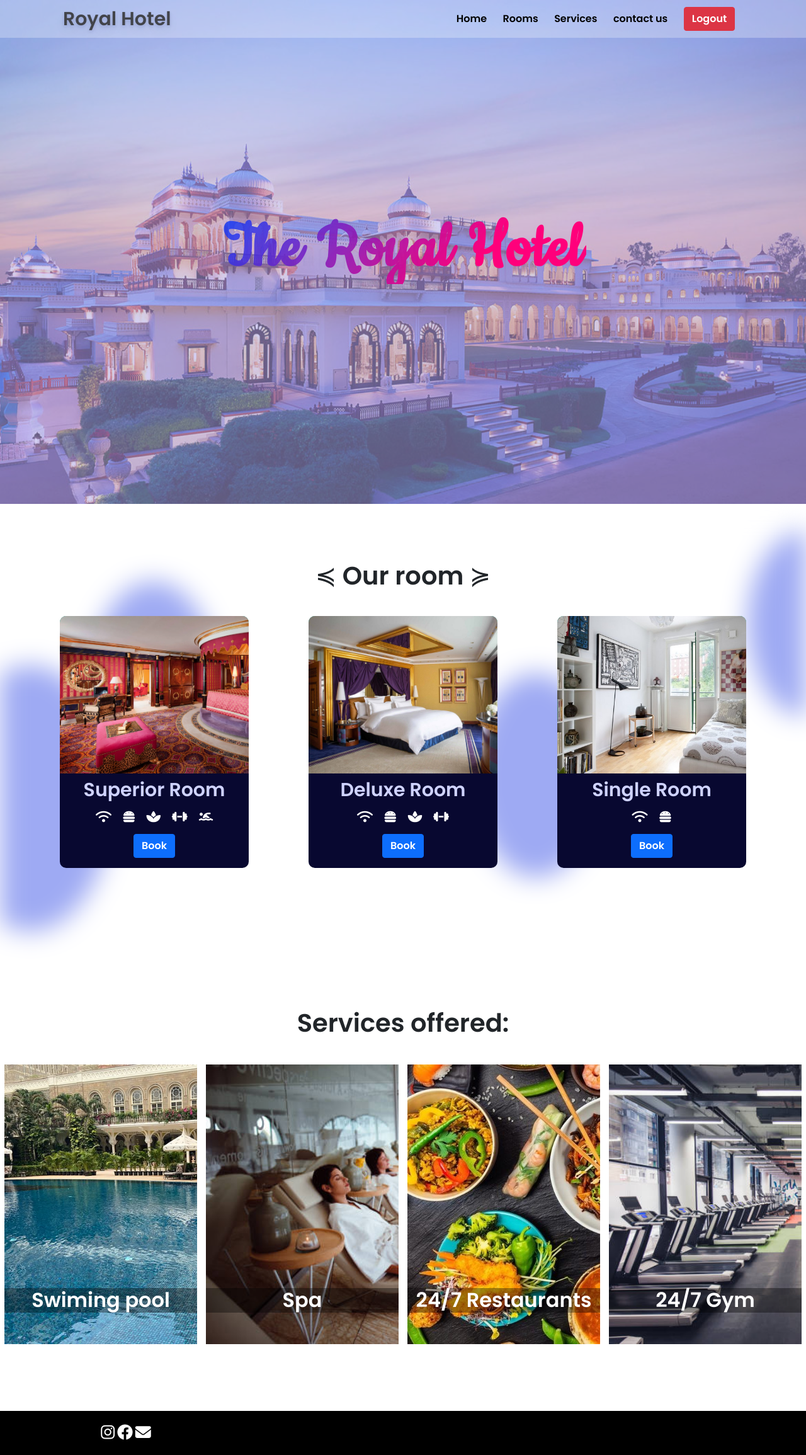
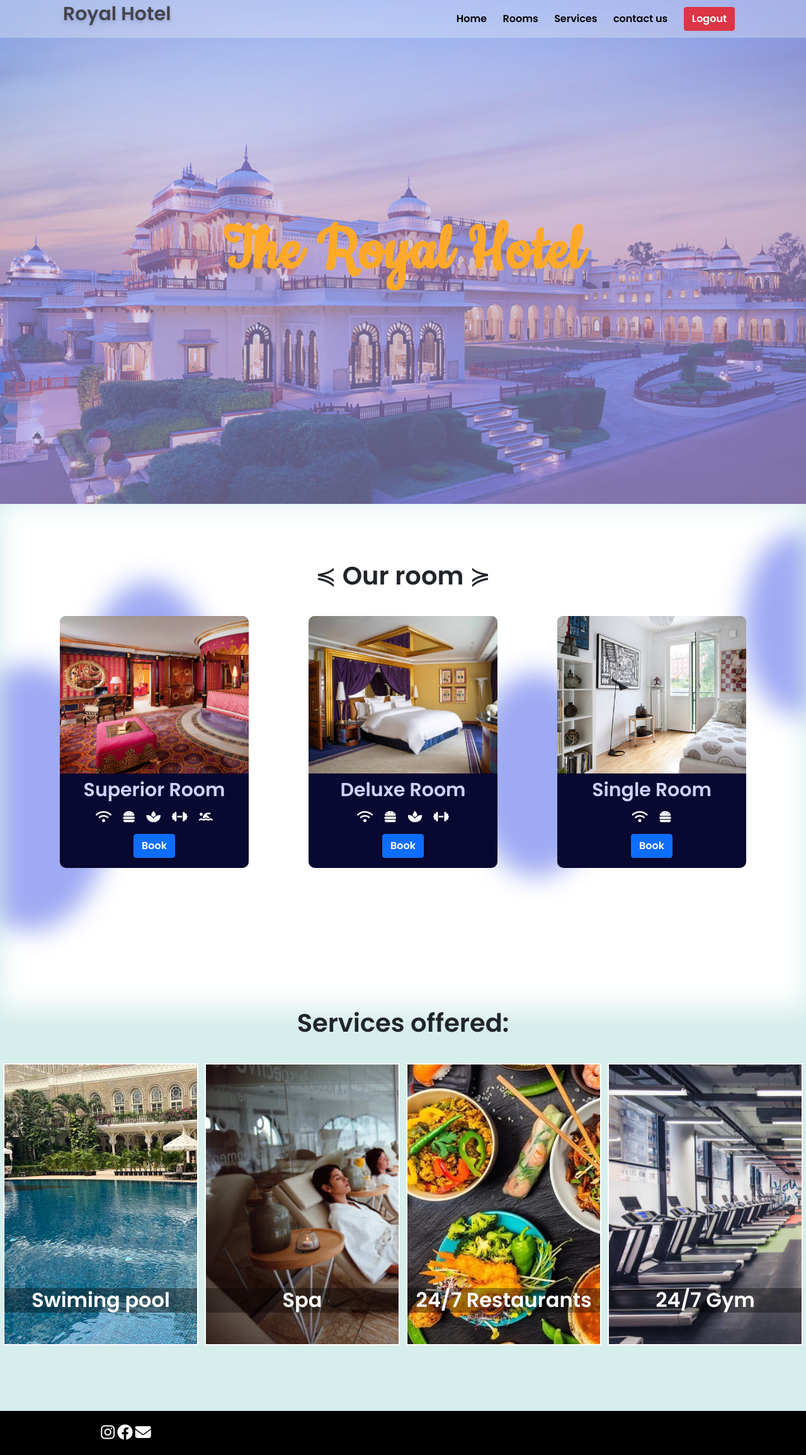
Before and after one commit to Vekshan-21/Hospital_management, a PHP site: page /hotelmanage_system/home.php in a window 1280 px wide. Shown: the whole page at 63% size. Run offline with PHP 8.4, Linux system fonts and the light colour scheme; a user stored in the database is signed in.

Commit message:
Update home.css

```diff
--- a/css/home.css
+++ b/css/home.css
@@ -1,19 +1,16 @@
 @import url('https://fonts.googleapis.com/css2?family=Abril+Fatface&family=Anton&family=Cookie&family=Poppins:wght@600&display=swap');
 
-:root {
-    --bg-text-shadow: 0 2px 4px rgb(13 0 77 / 8%), 0 3px 6px rgb(13 0 77 / 8%), 0 8px 16px rgb(13 0 77 / 8%);
-    --bg-box-shadow: 0px 0px 5px 2px rgba(0, 0, 0, 0.621);
-}
-*::-webkit-scrollbar{
-    width: .4rem;
-}
-*::-webkit-scrollbar-track{
-    background: rgb(6, 6, 44);
-}
-*::-webkit-scrollbar-thumb{
-    background: #0040ff;
+@keyframes bgChange {
+    0% { background-color: rgba(175, 175, 222, 0.511); }
+    25% { background-color: rgba(222, 175, 175, 0.511); }
+    50% { background-color: rgba(175, 222, 175, 0.511); }
+    75% { background-color: rgba(175, 222, 222, 0.511); }
+    100% { background-color: rgba(222, 175, 222, 0.511); }
 }
 
+body {
+    animation: bgChange 10s infinite; /* Change the duration (10s) as needed */
+}
 * {
     margin: 0;
     padding: 0;
@@ -70,14 +67,7 @@
     color: black;
 }
 
-.logo {
-    height: 90%;
-    display: flex;
-    justify-content: center;
-}
-.logo .bluebirdlogo {
-    height: 100%;
-}
+
 
 .logo p {
     height: 100%;
@@ -118,7 +108,15 @@
 }
 
 
-#firstsection .welcomeline{
+@keyframes colorChange {
+    0% { color: aquamarine; }
+    25% { color: coral; }
+    50% { color: gold; }
+    75% { color: mediumorchid; }
+    100% { color: deepskyblue; }
+}
+
+#firstsection .welcomeline .welcometag {
     position: absolute;
     display: flex;
     height: 100vh;
@@ -126,34 +124,28 @@
     justify-content: center;
     align-items: center;
     z-index: 100;
-}
-
-#firstsection .welcometag{
     font-size: 110px;
     font-weight: bold;
     font-family: 'Cookie', cursive;
     letter-spacing: 2px;
     line-height: 100px;
     padding: 5px;
-    /* text gradiant */
-    background: -webkit-linear-gradient(317deg, rgba(0, 60, 255, 0.81) 0%, rgb(255 0 123) 70%);
-    -webkit-background-clip: text;
-    -webkit-text-fill-color: transparent;
+    animation: colorChange 5s infinite; /* Change the duration (5s) as needed */
 }
 
-/* secondsection */
+
+
 
 #secondsection{
     height: 100vh;
 }
 
 #secondsection img{
-    /* background-size: cover; */
+
     height: 100vh;
     width: 100%;
     filter: blur(20px);
     position: absolute;
-    /* -webkit-backdrop-filter: blur(30px);  */
     z-index: -2;
 }
 
@@ -162,7 +154,6 @@
     top: 90px;
     height: 400px;
     width: 100%;
-    /* background-color: #0040ff; */
 }
 
 .head{
@@ -182,7 +173,7 @@
     background-color: rgb(8, 8, 48);
     border-radius: 10px;
     overflow: hidden;
-    /* margin: 0 20px; */
+
 }
 
 .hotelphoto{
@@ -198,9 +189,7 @@
 .h2{
     background-image: url(../image/hotel2photo.jpg);
 }
-.h3{
-    background-image: url(../image/hotel3photo.avif);
-}
+
 .h4{
     background-image: url(../image/hotel4photo.jpg);
 }
@@ -227,7 +216,7 @@
    margin: 10px;
 }
 
-/* roombookcss */
+
 
 #guestdetailpanel{
     height: 100vh;
@@ -314,10 +303,6 @@
     cursor: pointer;
 }
 
-#contactus .createdby{
-    color: white;
-}
-
 /* responsive stuff */
 
 @media(max-width: 30rem){
```
